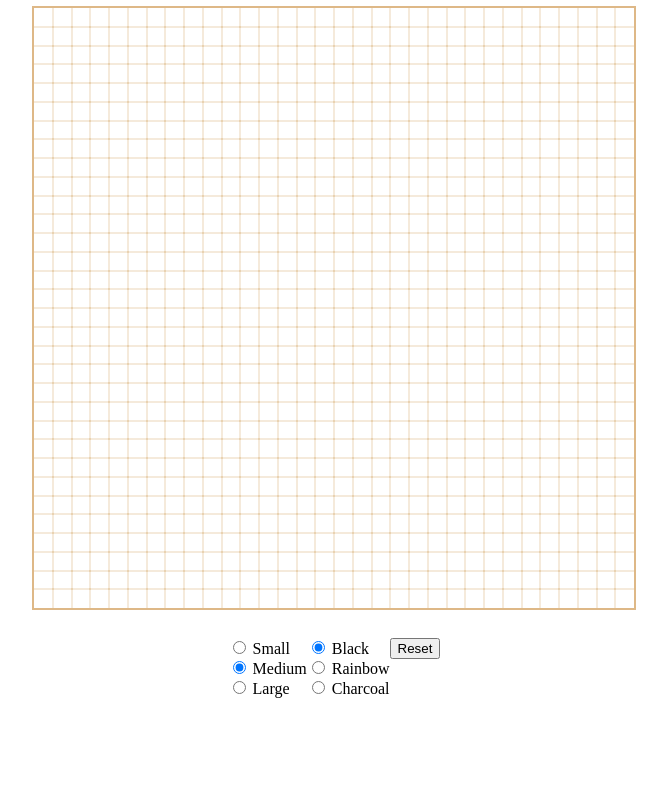
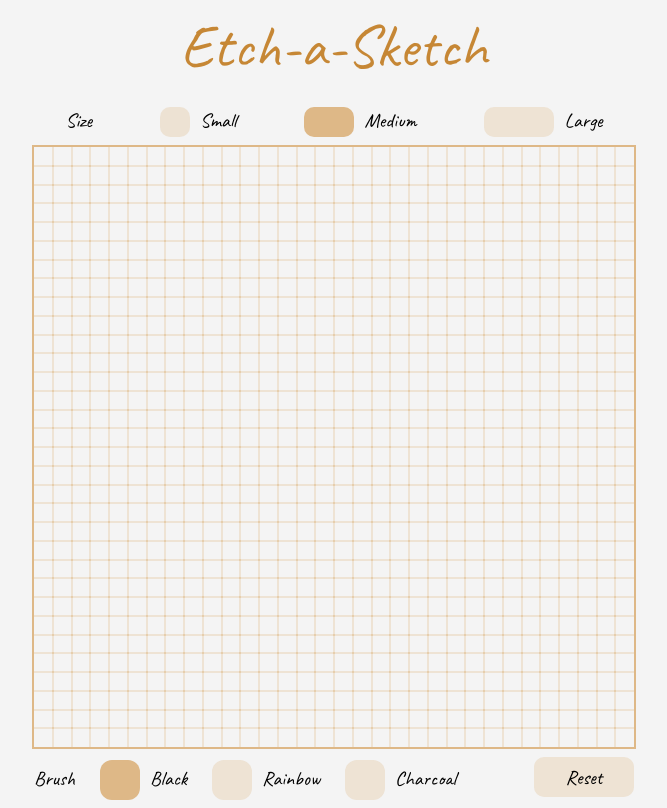
Before and after one commit to tarikkocar/etch-a-sketch, a plain HTML site: page index.html in a window 1280 px wide. Shown: the whole page, without its empty margins (306-973 px from the left). Drawn offline with Linux system fonts and the light colour scheme.

Commit message:
Finalized design

```diff
--- a/index.html
+++ b/index.html
@@ -7,29 +7,50 @@
     <title>Etch-a-Sketch</title>
     <link rel="stylesheet" href="styles.css">
     <script src="etch-a-sketch.js" defer></script>
+    <link rel="preconnect" href="https://fonts.googleapis.com">
+    <style>
+        @import url('https://fonts.googleapis.com/css2?family=Caveat&display=swap');
+    </style>
 </head>
 <body>
+    <div class="title">
+        Etch-a-Sketch
+    </div>
+    <div class="sizes">
+        <p>Size</p>
+        <label>
+            <input type="radio" id="16" class="small" name="size" value="Small">
+            <span>Small</span>
+        </label>
+        <label>
+            <input type="radio" id="32" class="medium" name="size" value="Medium" checked="checked">
+            <span>Medium</span>
+        </label>
+        <label>
+            <input type="radio" id="64" class="large" name="size" value="Large">
+            <span>Large</span>
+        </label>
+    </div>
     <div class="grids">
 
     </div>
     <div class="settings">
-        <div class="sizes">
-            <input type="radio" id="16" name="size" value="Small">
-            <label>Small</label><br>
-            <input type="radio" id="32" name="size" value="Medium" checked="checked">
-            <label>Medium</label><br>
-            <input type="radio" id="64" name="size" value="Large">
-            <label>Large</label><br>
+        <div class="color">
+            <p>Brush</p>
+            <label>
+                <input type="radio" id="black" name="color" value="Black" checked="checked">
+                <span>Black</span>
+            </label>
+            <label>
+                <input type="radio" id="rainbow" name="color" value="Rainbow">
+                <span>Rainbow</span>
+            </label>
+            <label>
+                <input type="radio" id="charcoal" name="color" value="Charcoal">
+                <span>Charcoal</span>
+            </label>
         </div>
-        <div class="color">
-            <input type="radio" id="black" name="color" value="Black" checked="checked">
-            <label>Black</label><br>
-            <input type="radio" id="rainbow" name="color" value="Rainbow">
-            <label>Rainbow</label><br>
-            <input type="radio" id="charcoal" name="color" value="Charcoal">
-            <label>Charcoal</label><br>
-        </div>
-        <div>
+        <div class="reset">
             <button id="reset" class="btn">Reset</button>
         </div>
     </div>
--- a/styles.css
+++ b/styles.css
@@ -1,8 +1,14 @@
+* {
+    font-family: 'Caveat', cursive;
+    font-size: 20px;
+}
+
 body {
     display: flex;
     flex-direction: column;
     justify-content: center;
     align-items: center;
+    background-color: #f4f4f4;
 }
 
 .grids {
@@ -11,13 +17,120 @@ body {
     height: 600px;
     width: 600px;
     outline: 2px solid rgb(222, 184, 135);
-    margin-bottom: 30px;
+    margin-bottom: 10px;
+    margin-top: 10px;
 }
 
 .settings {
     display: flex;
+    justify-content: space-between;
+    width: 600px;
+    /* border: 3px solid rgb(222, 184, 135);
+    padding: 10px; */
 }
 
 .square {
     outline: 0.1px solid rgb(222, 184, 135, 0.3);
 }
+
+.sizes {
+    display: flex;
+    width: 300px;
+    justify-content: space-around;
+}
+
+button {
+    margin-left: auto;
+    height: 40px;
+    width: 100px;
+    background-color: rgb(222, 184, 135, 0.3);
+    border: none;
+    border-radius: 10px;
+}
+
+button:hover {
+    background-color: rgb(222, 184, 135);
+    transition: 0.2s;
+}
+
+button:active {
+    background-color: rgb(222, 184, 135, 0.3);
+}
+
+label {
+    display: flex;
+    align-items: center;
+}
+
+p {
+    margin: 0;
+}
+
+.color {
+    display: flex;
+    align-items: center;
+    gap: 20px;
+}
+
+.color input {
+    appearance: none;
+    height: 40px;
+    width: 40px;
+    transition: all 0.30s ease-out 0s;
+    background: rgb(222, 184, 135, 0.3);
+    border-radius: 30%;
+    color: #fff;
+    cursor: pointer;
+    display: inline-block;
+    margin-right: 0.5rem;
+    position: relative;
+
+}
+
+.color input:checked {
+    background: rgb(222, 184, 135);;
+}
+
+.sizes {
+    display: flex;
+    align-items: center;
+    width: 600px;
+}
+
+.sizes input {
+    appearance: none;
+    transition: all 0.30s ease-out 0s;
+    background: rgb(222, 184, 135, 0.3);
+    border-radius: 10px;
+    color: #fff;
+    cursor: pointer;
+    display: inline-block;
+    margin-right: 0.5rem;
+    position: relative;
+
+}
+
+.sizes input:checked {
+    background: rgb(222, 184, 135);
+}
+
+.sizes .small {
+    height: 30px;
+    width: 30px;
+}
+
+.sizes .medium {
+    height: 30px;
+    width: 50px;
+}
+
+.sizes .large {
+    height: 30px;
+    width: 70px;
+}
+
+.title {
+    font-size: 60px;
+    color: rgb(198, 135, 53);
+    margin-bottom: 20px;
+}
```
